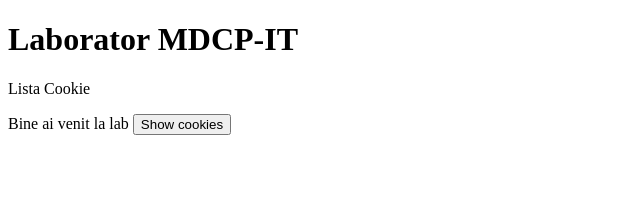
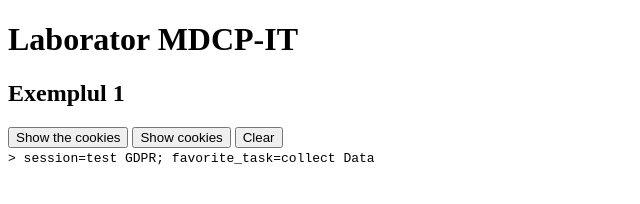
Before and after one commit to GrezerMonika/MDCP-IT, a plain HTML site: page index.html in a window 1280 px wide. Both pictures are taken after a click on the button "Show cookies". Shown: the whole page, without its empty margins (0-640 px from the left). Drawn offline with Linux system fonts and the light colour scheme.

Commit message:
Update index.html

```diff
--- a/index.html
+++ b/index.html
@@ -1,10 +1,39 @@
 <!DOCTYPE html>
 <html>
-<script> document.cookie = "session=test GDPR"; document.cookie = "favorite_task=collect Data"; function alertCookie() { alert(document.cookie); } </script>
-<body>
-	<h1>Laborator MDCP-IT</h1>
-	<p>Lista Cookie</p>
-	Bine ai venit la lab <button onclick="alertCookie()">Show cookies</button>
+  <head>
+    <meta charset="UTF-8" />
+    <meta name="viewport" content="width=device-width, initial-scale=1.0" />
+    <title>Cookie Examples</title>
+  </head>
+  <script>
+    document.cookie = "session=test GDPR";
+    document.cookie = "favorite_task=collect Data";
 
-</body>
+    function alertCookie() { alert(document.cookie); }
+
+    function showCookies() {
+      const output = document.getElementById("cookies");
+      output.textContent = `> ${document.cookie}`;
+    }
+
+    function clearOutputCookies() {
+      const output = document.getElementById("cookies");
+      output.textContent = "";
+    }
+
+
+  </script>
+  <body>
+    <h1>Laborator MDCP-IT</h1>
+    <h2>Exemplul 1</h2>
+    <button onclick="alertCookie()">Show the cookies</button>
+
+    <button onclick="showCookies()">Show cookies</button>
+
+    <button onclick="clearOutputCookies()">Clear</button>
+
+    <div>
+      <code id="cookies"></code>
+    </div>
+  </body>
 </html>
```
